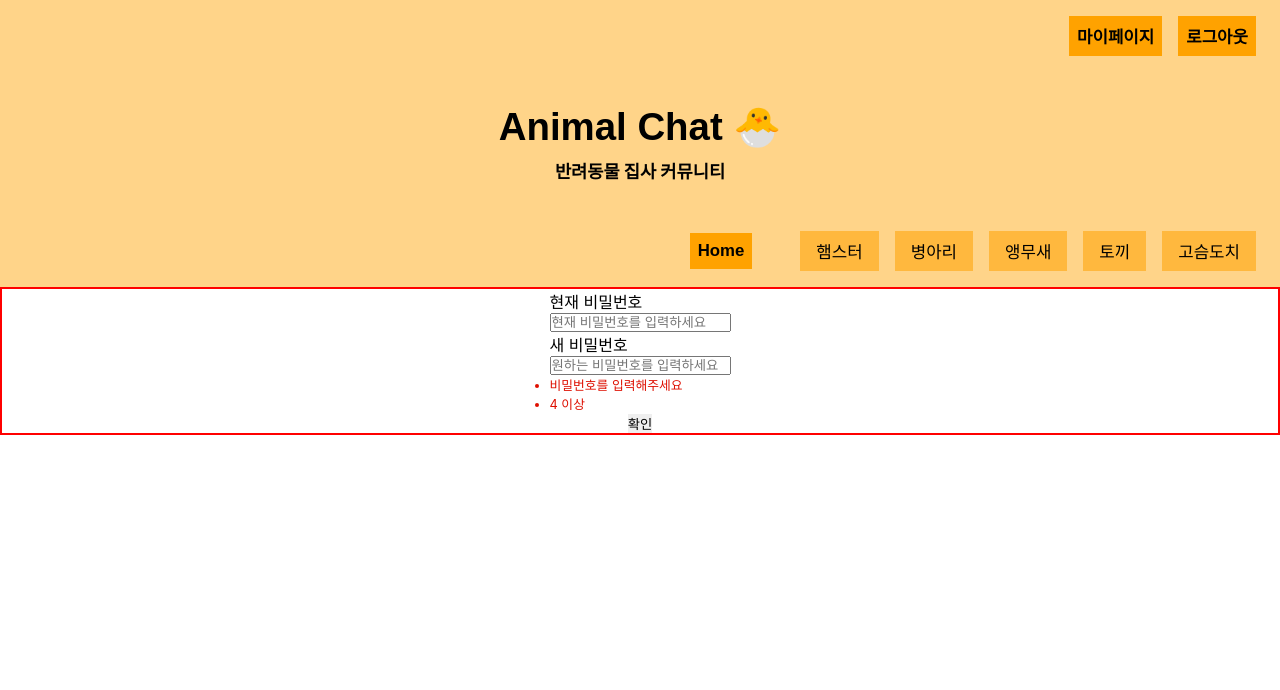
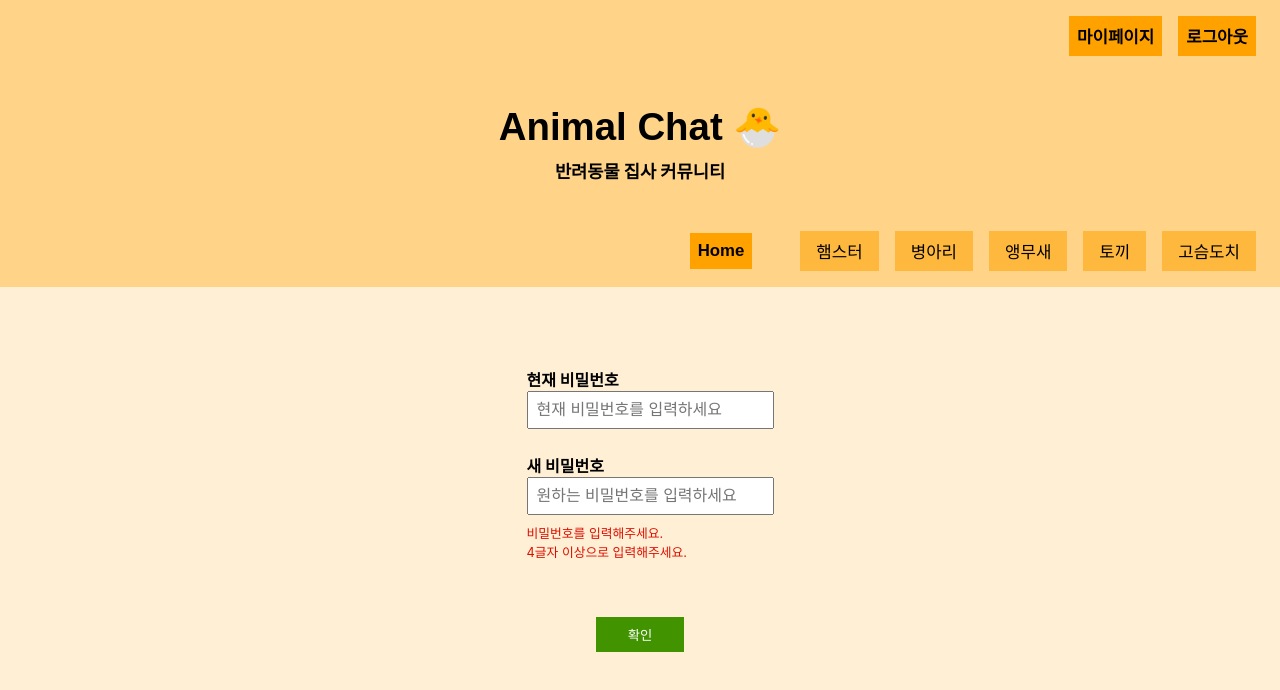
Before and after one commit to emily-hong/AnimalChat, a React (Create React App) app in the folder client/: page /pwdedit in a window 1280 px wide. Shown: the top 690 px of the page. Built offline with nearby package versions, Linux system fonts and the light colour scheme; no server answers.

Commit message:
Design: 11페이지 완료

```diff
--- a/client/src/pages/11-2.pwdSection.js
+++ b/client/src/pages/11-2.pwdSection.js
@@ -1,12 +1,17 @@
 import { useEffect, useState } from 'react';
 import styled, { css } from 'styled-components'
 
+const Outer = styled.div`
+  height: 100vh;
+  background-color: #FEEFD5;
+`;
+
 const StyledPwdChangeSection = styled.div`
   display: flex;
+  padding: 5rem;
   flex-direction: column;
-  justify-content: center;
   align-items: center;
-  border: 1px solid red;
+  background-color: #FEEFD5;
 `;
 
 const StyledPwdInputsArea = styled.div`
@@ -19,19 +24,35 @@ const StyledPwdFieldset = styled.div`
   display: flex;
   flex-direction: column;
   justify-content: center;
+  margin-bottom: 1.5rem;
 
-  // & > p {
-  //   font-weight: bold;
-  // }
+  & input {
+    width: 100%;
+    padding: .5rem;
+    font-size: 1rem;
+  }
+
+  & ul {
+    margin-top: .5rem;
+  }
 `;
 
 const StyledList = styled.li`
-  list-style-type: disc;
+  list-style-type: none;
   flex-direction: column;
   font-size: 0.8rem;
   color: #de0f00;
   background-color: transparent;
   margin: 0;
+`;
+
+const SubmitButtonArea = styled.div`
+  & > button {
+    padding: .5rem 2rem;
+    color: white;
+    background-color: #419300;
+    margin: 2rem auto;
+  }
 `;
 
 export default function PasswordChange() {
@@ -114,11 +135,11 @@ export default function PasswordChange() {
   }
 
   return (
-    <div className="passwordChangeComponent" style={{border: '1px solid red'}}>
+    <Outer className="passwordChangeComponent">
       <StyledPwdChangeSection>
         <StyledPwdInputsArea>
           <StyledPwdFieldset>
-            <p className="inputTitle">현재 비밀번호</p>
+            <h4 className="inputTitle">현재 비밀번호</h4>
             <input
               type='password'
               name='curPwd'
@@ -128,7 +149,7 @@ export default function PasswordChange() {
             />
           </StyledPwdFieldset>
           <StyledPwdFieldset>
-            <p className="inputTitle">새 비밀번호</p>
+            <h4 className="inputTitle">새 비밀번호</h4>
             <input
               type='password'
               name='newPwd'
@@ -137,9 +158,9 @@ export default function PasswordChange() {
               onChange={handleOnChange}
             />
             <ul className="validityRequirements">
-              {newPwd.length !== 0 ? '' : <StyledList>비밀번호를 입력해주세요</StyledList>}
-              {newPwd.length < 4 ? <StyledList>4 이상</StyledList> : ''}
-              {newPwd.length > 15 ? <StyledList>15 이하</StyledList> : ''}
+              {newPwd.length !== 0 ? '' : <StyledList>비밀번호를 입력해주세요.</StyledList>}
+              {newPwd.length < 4 ? <StyledList>4글자 이상으로 입력해주세요.</StyledList> : ''}
+              {newPwd.length > 15 ? <StyledList>15글자 이하로 입력해주세요.</StyledList> : ''}
               {/* {
                 (newPwd) => {
                   const regOnlyNumber = /^[0-9]/; // 숫자만
@@ -155,10 +176,10 @@ export default function PasswordChange() {
             </ul>
           </StyledPwdFieldset>
         </StyledPwdInputsArea>
-        <div>
+        <SubmitButtonArea className="submitButtonArea">
           <button onClick={handleButtonClick}>확인</button>
-        </div>
+        </SubmitButtonArea>
       </StyledPwdChangeSection>
-    </div>
+    </Outer>
   );
 }
```
